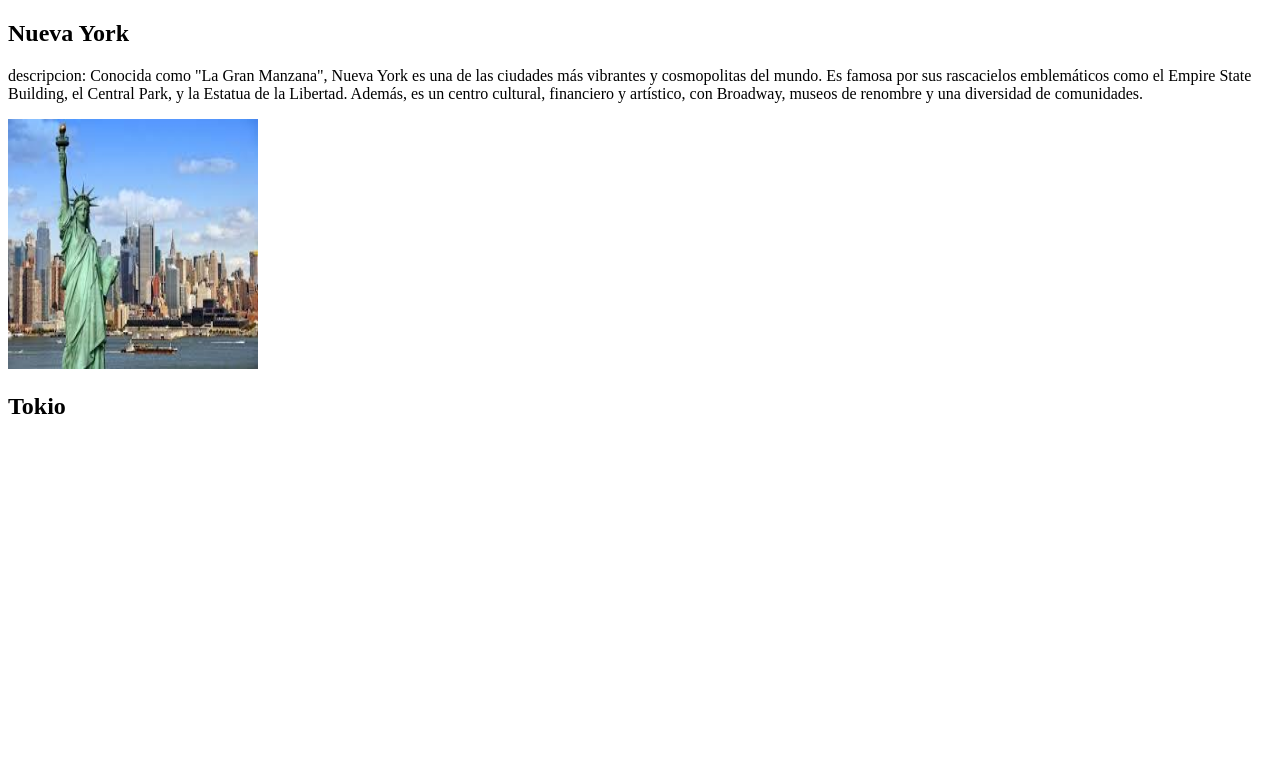
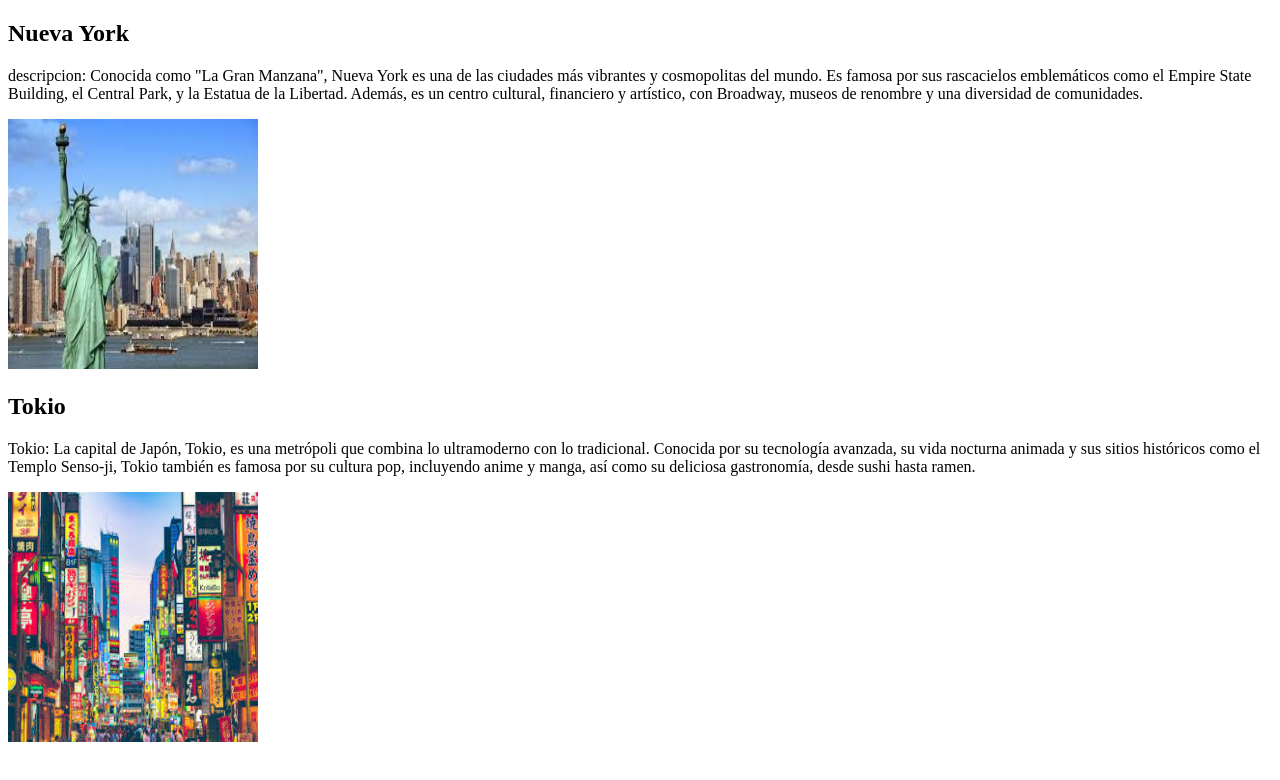
Before and after one commit to Andresj14G/Ejercicio-4, a plain HTML site: page index.html in a window 1280 px wide. Drawn offline with Linux system fonts and the light colour scheme.

Commit message:
Five commit

```diff
--- a/index.html
+++ b/index.html
@@ -11,7 +11,11 @@
         <p> descripcion: Conocida como "La Gran Manzana", Nueva York es una de las ciudades más vibrantes y cosmopolitas del mundo. Es famosa por sus rascacielos emblemáticos como el Empire State Building, el Central Park, y la Estatua de la Libertad. Además, es un centro cultural, financiero y artístico, con Broadway, museos de renombre y una diversidad de comunidades.</p>
         <img src="new.jpg" height="250" width="250">
         <h2>Tokio</h2>
-        <p> </p>
+        <p> Tokio: La capital de Japón, Tokio, es una metrópoli que combina lo ultramoderno con lo tradicional. Conocida por su tecnología avanzada, su vida nocturna animada y sus sitios históricos como el Templo Senso-ji, Tokio también es famosa por su cultura pop, incluyendo anime y manga, así como su deliciosa gastronomía, desde sushi hasta ramen.
+
+        </p>
+        <img src="tokio.jpg" height="250" width="250">
+
 
 
 
```
Also changed, not shown: tokio.jpg (added).
